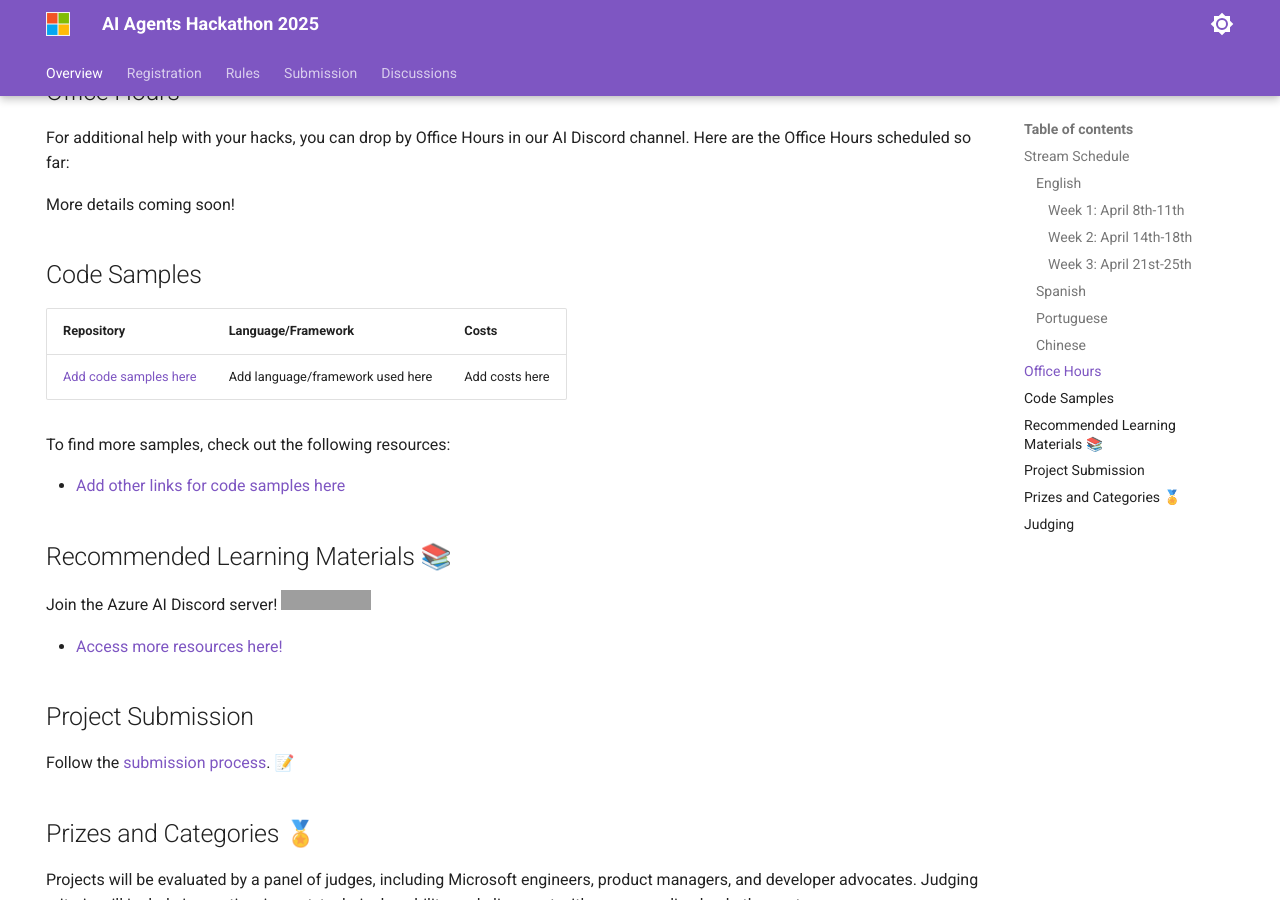
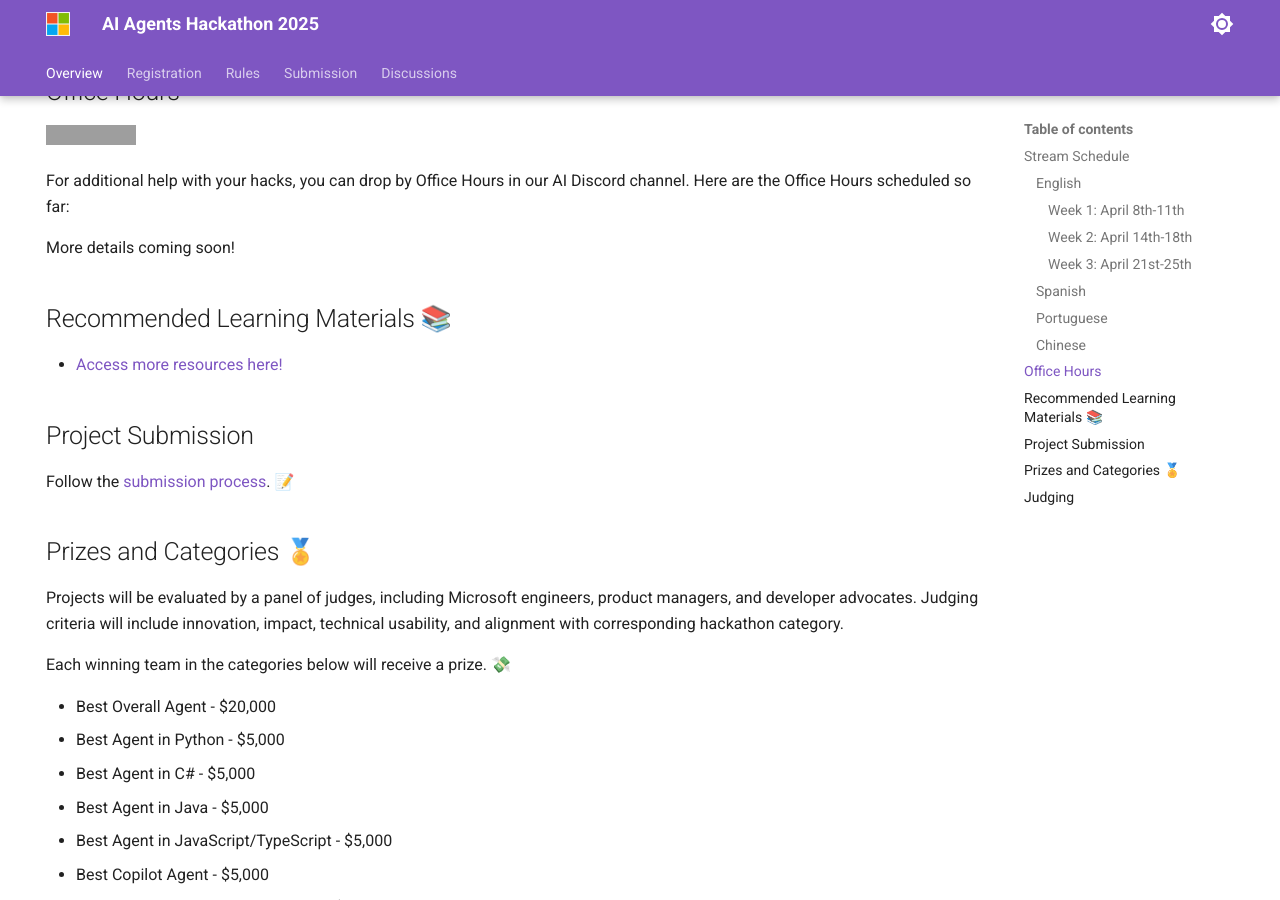
Before and after one commit to nitya/AI_Agents_Hackathon, an MkDocs documentation site: the page built from docs/index.md, in a window 1280 px wide and 900 px high, scrolled down 1951 px. Built offline with MkDocs 1.6.1 and Material for MkDocs 9.7.7, drawn with Linux system fonts in a browser that asks for light colours; grey boxes are pictures that could not be loaded.

Commit message:
Update index.md

```diff
--- a/docs/index.md
+++ b/docs/index.md
@@ -71,7 +73,7 @@ More details coming soon!
 | --------------------- | ---------------------------------------- |
 | 9/4, 07:00 PM UTC / 12:00 PM PT | [Add office hours here](https://aka.ms/agenthack) | -->
 
-## Code Samples
+<!-- ## Code Samples
 
 | Repository            | Language/Framework     | Costs |
 | --------------------- | ---------------------- | ------ |
@@ -79,18 +81,16 @@ More details coming soon!
 
 To find more samples, check out the following resources:
 
-* [Add other links for code samples here](https://aka.ms/agenthack)
+* [Add other links for code samples here](https://aka.ms/agenthack) -->
 
 ## Recommended Learning Materials 📚
-
-Join the Azure AI Discord server! [![Azure AI Discord](https://dcbadge.limes.pink/api/server/kzRShWzttr)](https://aka.ms/AzureAI/Discord)
 
 * [Access more resources here!](https://aka.ms/AIAgent_Skilling)
 
 ## Project Submission
 
-Follow the [submission process](submission.md).
-📝
+Follow the [submission process](submission.md). 📝
+
 ## Prizes and Categories 🏅
 
 Projects will be evaluated by a panel of judges, including Microsoft engineers, product managers, and developer advocates. Judging criteria will include innovation, impact, technical usability, and alignment with corresponding hackathon category.
```
Also changed, not shown: other parts of docs/index.md (+2 -0 lines).
